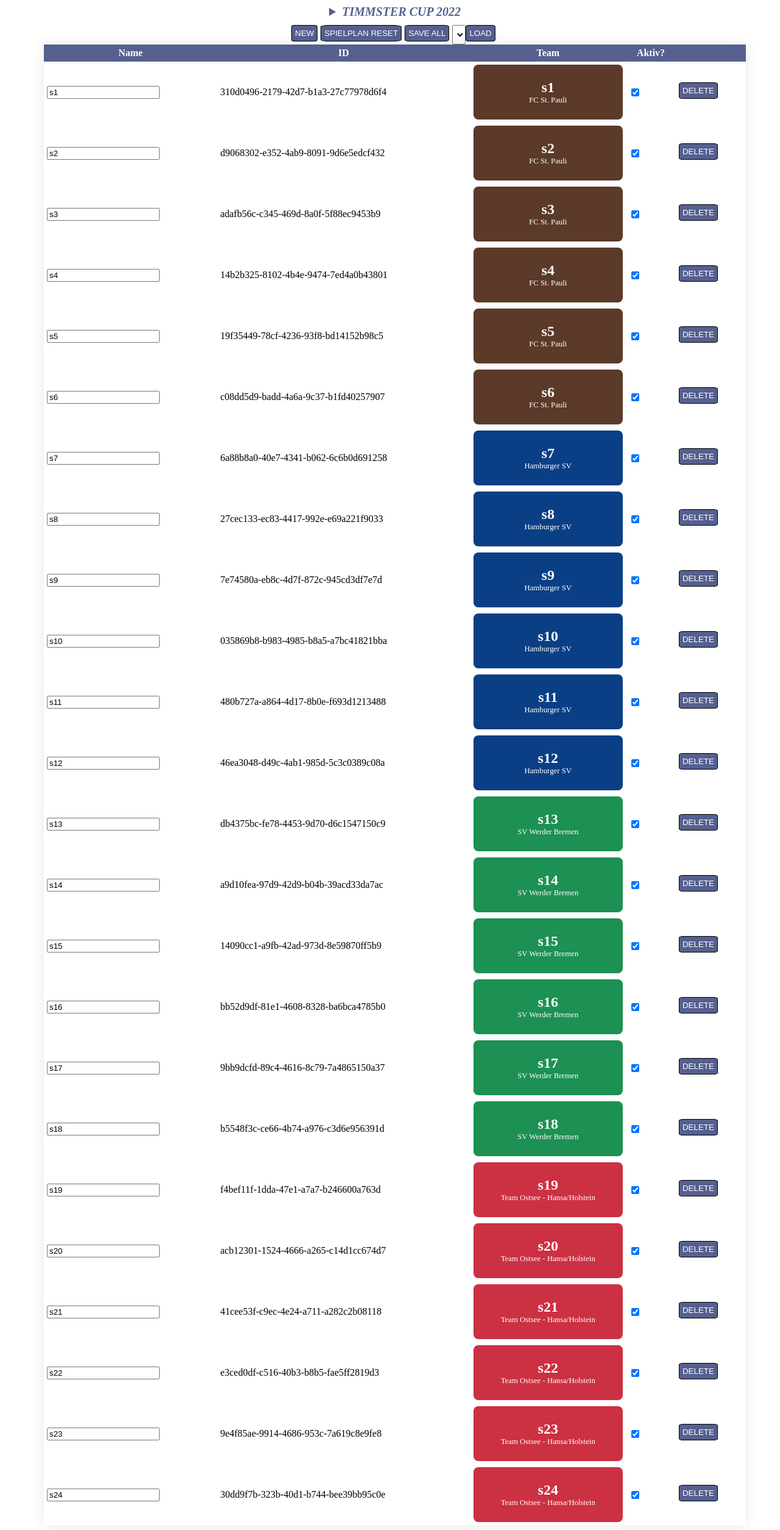
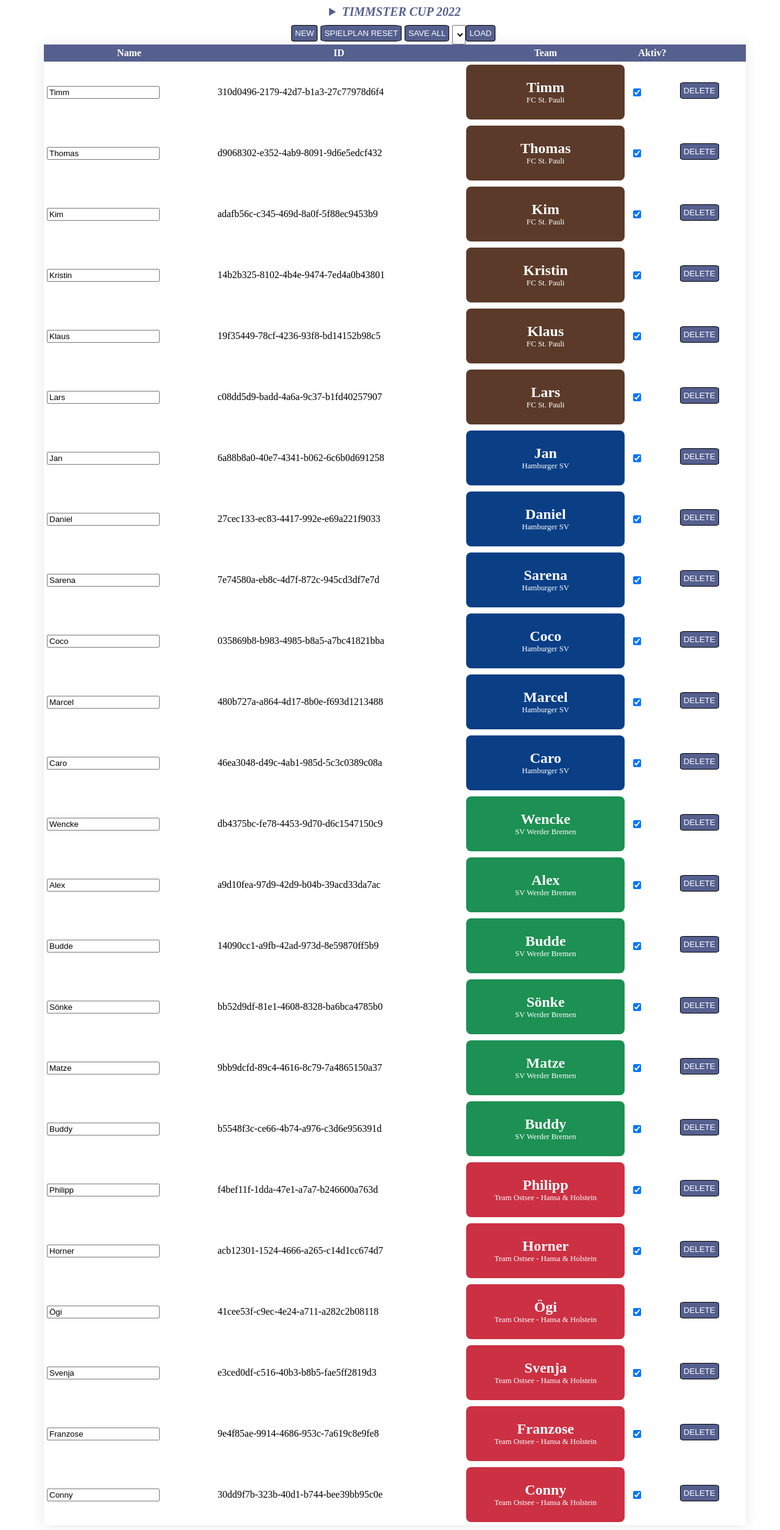
Before and after one commit to Timmster/timmster-cup, an Angular app: page /data in a window 1280 px wide. Shown: the whole page at 61% size. Built offline with nearby package versions, Linux system fonts and the light colour scheme.

Commit message:
1 file modified

```diff
--- a/src/app/DB.ts
+++ b/src/app/DB.ts
@@ -16,11 +16,50 @@ export const saveData = () => {
   localStorage.setItem(KEY_SAVEGAMES, JSON.stringify(SAVEGAMES));
 };
 
+const initNames = [
+  'Timm',
+  'Thomas',
+  'Kim',
+  'Kristin',
+  'Klaus',
+  'Lars',
+  /*  */
+  'Jan',
+  'Daniel',
+  'Sarena',
+  'Coco',
+  'Marcel',
+  'Caro',
+  /*  */
+  'Wencke',
+  'Alex',
+  'Budde',
+  'Sönke',
+  'Matze',
+  'Buddy',
+  /*  */
+  'Philipp',
+  'Horner',
+  'Ögi',
+  'Svenja',
+  'Franzose',
+  'Conny',
+];
+
+/*
+ */
+
 export const TEAMS = [
   new TcTeam(1, 'FC St. Pauli', 'FCSP', '#5B3A29', '#FFFFFF'),
   new TcTeam(2, 'Hamburger SV', 'HSV', '#0A3F86', '#FFFFFF'),
   new TcTeam(3, 'SV Werder Bremen', 'WERDER', '#1D9053', '#FFFFFF'),
-  new TcTeam(4, 'Team Ostsee - Hansa/Holstein', 'OSTSEE', '#CC3043', '#FFFFFF'),
+  new TcTeam(
+    4,
+    'Team Ostsee - Hansa & Holstein',
+    'OSTSEE',
+    '#CC3043',
+    '#FFFFFF'
+  ),
 ];
 
 export let PLAYERS = [];
@@ -32,7 +71,9 @@ export const initData = () => {
   const playerCount = 24;
   const perTeam = Math.floor(playerCount / TEAMS.length);
   for (let i = 0; i < playerCount; i++) {
-    const p = new TcPlayer('s' + (i + 1));
+    const runningName = 'Spieler ' + (i + 1);
+    const name = i < initNames.length ? initNames[i] : runningName;
+    const p = new TcPlayer(name);
     p.team = TEAMS[Math.floor(i / perTeam)];
     PLAYERS.push(p);
   }
```
